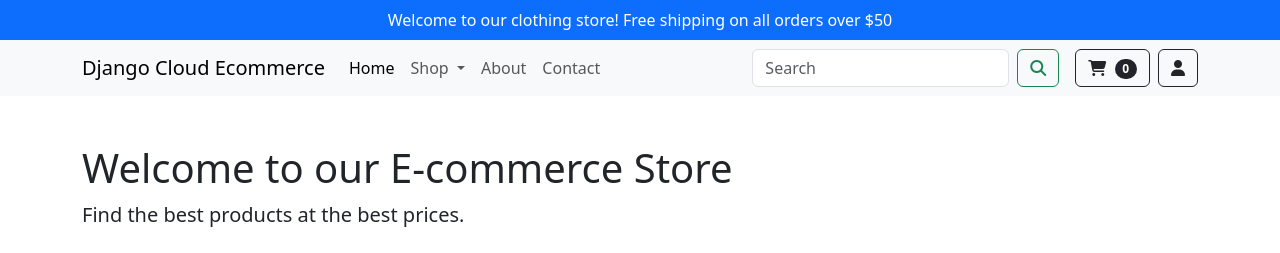
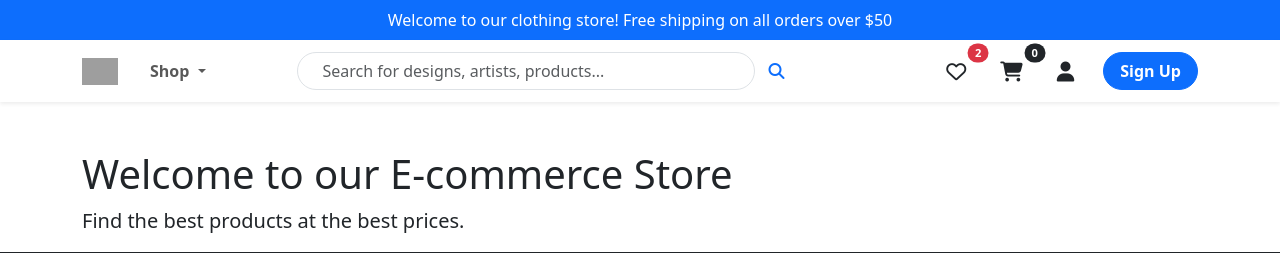
Before and after one commit to latorreandrea/django-cloud-ecommerce, a Django app: page / in a window 1280 px wide. Shown: the top 253 px of the page. Run offline with Django 5.2, Linux system fonts and the light colour scheme; grey boxes are pictures that could not be loaded.

Commit message:
Refactor footer and navbar for improved layout and styling; update Google Fonts import

```diff
--- a/templates/base.html
+++ b/templates/base.html
@@ -31,6 +31,7 @@
     </title>
 </head>
 <body>
+
     <header>
         {% block header %}
             {% include 'partials/navbar.html' %}
--- a/templates/partials/footer.html
+++ b/templates/partials/footer.html
@@ -1,33 +1,50 @@
-<footer class="footer fixed-bottom py-4 bg-dark text-white shadow-sm">
+<footer class="footer py-5 bg-dark text-white">
     <div class="container">
-        <div class="row">
-            <div class="col-md-4 mb-3">
-                <h5>About Us</h5>
-                <p>Django Cloud Ecommerce is a clothing store offering the latest fashion trends at affordable prices.</p>
+        <div class="row align-items-start">
+            <!-- Logo & About -->
+            <div class="col-md-3 mb-4 mb-md-0">
+                <a href="/" class="d-inline-block mb-2">
+                    <!-- logo -->
+                    <img src="/static/img/logo-white.png" alt="Django Cloud Ecommerce" style="max-width:120px;">
+                </a>
+                <p class="small mb-0">BluntTee: Your words. Our shirts. Coincidence? We think not.</p>
             </div>
-            <div class="col-md-4 mb-3">
-                <h5>Quick Links</h5>
+            <!-- Quick Links -->
+            <div class="col-md-3 mb-4 mb-md-0">
+                <h6 class="text-uppercase fw-bold mb-3">Shop</h6>
                 <ul class="list-unstyled">
-                    <li><a href="#" class="text-white">Home</a></li>
-                    <li><a href="#" class="text-white">Products</a></li>
-                    <li><a href="#" class="text-white">Special Offers</a></li>
-                    <li><a href="#" class="text-white">Contact Us</a></li>
+                    <li><a href="#" class="text-white-50 text-decoration-none">Home</a></li>
+                    <li><a href="#" class="text-white-50 text-decoration-none">Products</a></li>
+                    <li><a href="#" class="text-white-50 text-decoration-none">Special Offers</a></li>
+                    <li><a href="#" class="text-white-50 text-decoration-none">Contact Us</a></li>
                 </ul>
             </div>
-            <div class="col-md-4 mb-3">
-                <h5>Follow Us</h5>
-                <div class="social-links">
-                    <a href="#" class="text-white me-2"><i class="fab fa-facebook-f"></i></a>
-                    <a href="#" class="text-white me-2"><i class="fab fa-twitter"></i></a>
-                    <a href="#" class="text-white me-2"><i class="fab fa-instagram"></i></a>
-                    <a href="#" class="text-white"><i class="fab fa-pinterest"></i></a>
+            <!-- Policies -->
+            <div class="col-md-3 mb-4 mb-md-0">
+                <h6 class="text-uppercase fw-bold mb-3">Policies</h6>
+                <ul class="list-unstyled">
+                    <li><a href="#" class="text-white-50 text-decoration-none">Privacy Policy</a></li>
+                    <li><a href="#" class="text-white-50 text-decoration-none">Terms of Service</a></li>
+                    <li><a href="#" class="text-white-50 text-decoration-none">Returns & Exchanges</a></li>
+                    <li><a href="#" class="text-white-50 text-decoration-none">Shipping Info</a></li>
+                </ul>
+            </div>
+            <!-- Social -->
+            <div class="col-md-3 text-md-end">
+                <h6 class="text-uppercase fw-bold mb-3">Follow Us</h6>
+                <div class="d-flex justify-content-md-end justify-content-start gap-3 mb-2">
+                    <a href="#" class="text-white fs-4"><i class="fab fa-facebook-f"></i></a>
+                    <a href="#" class="text-white fs-4"><i class="fab fa-twitter"></i></a>
+                    <a href="#" class="text-white fs-4"><i class="fab fa-instagram"></i></a>
+                    <a href="#" class="text-white fs-4"><i class="fab fa-pinterest"></i></a>
                 </div>
             </div>
         </div>
-        <hr>
+        <hr class="border-secondary my-4">
         <div class="row">
             <div class="col-12 text-center">
-                <p class="mb-0">&copy; {% now 'Y' %} Django Cloud Ecommerce. All rights reserved.</p>
+                <p class="small mb-1">&copy; {% now 'Y' %} BluntTee. All rights reserved.</p>
+                <p class="small text-white-50 mb-0"></p>
             </div>
         </div>
     </div>
--- a/templates/partials/navbar.html
+++ b/templates/partials/navbar.html
@@ -1,52 +1,55 @@
-<nav class="navbar navbar-expand-lg navbar-light bg-light">
+<nav class="navbar navbar-expand-lg navbar-light bg-white shadow-sm sticky-top py-2">
     <div class="container">
-        <a class="navbar-brand" href="#">Django Cloud Ecommerce</a>
+        <!-- Logo -->
+        <a class="navbar-brand fw-bold" href="/">
+            <img src="/static/img/logo.png" alt="Logo" width="36" height="36" class="me-2 align-middle" style="object-fit:contain;">
+        </a>
+        <!-- Toggler -->
         <button class="navbar-toggler" type="button" data-bs-toggle="collapse" data-bs-target="#navbarSupportedContent" aria-controls="navbarSupportedContent" aria-expanded="false" aria-label="Toggle navigation">
             <span class="navbar-toggler-icon"></span>
         </button>
+        <!-- Navbar content -->
         <div class="collapse navbar-collapse" id="navbarSupportedContent">
-            <ul class="navbar-nav me-auto mb-2 mb-lg-0">
-                <li class="nav-item">
-                    <a class="nav-link active" aria-current="page" href="#">Home</a>
-                </li>
+            <!-- Left: Shop dropdown -->
+            <ul class="navbar-nav me-3 mb-2 mb-lg-0">
                 <li class="nav-item dropdown">
-                    <a class="nav-link dropdown-toggle" href="#" id="navbarDropdownShop" role="button" data-bs-toggle="dropdown" aria-expanded="false">
+                    <a class="nav-link dropdown-toggle fw-semibold" href="#" id="navbarDropdownShop" role="button" data-bs-toggle="dropdown" aria-expanded="false">
                         Shop
                     </a>
                     <ul class="dropdown-menu" aria-labelledby="navbarDropdownShop">
                         <li><a class="dropdown-item" href="#">All Products</a></li>
                         <li><hr class="dropdown-divider"></li>
-                        <li><a class="dropdown-item" href="#">Shirts</a></li>
-                        <li><a class="dropdown-item" href="#">Pants</a></li>
-                        <li><a class="dropdown-item" href="#">Shoes</a></li>
+                        <li><a class="dropdown-item" href="#">T-Shirts</a></li>
+                        <li><a class="dropdown-item" href="#">Stickers</a></li>
+                        <li><a class="dropdown-item" href="#">Mugs</a></li>
+                        <li><a class="dropdown-item" href="#">Hoodies</a></li>
                         <li><a class="dropdown-item" href="#">Accessories</a></li>
                     </ul>
                 </li>
-                <li class="nav-item">
-                    <a class="nav-link" href="#">About</a>
-                </li>
-                <li class="nav-item">
-                    <a class="nav-link" href="#">Contact</a>
-                </li>
             </ul>
-            <div class="d-flex">
-                <form class="d-flex me-2">
-                    <input class="form-control me-2" type="search" placeholder="Search" aria-label="Search">
-                    <button class="btn btn-outline-success" type="submit">
-                        <i class="fas fa-search"></i>
-                    </button>
-                </form>
-                <div class="ms-2">
-                    <a href="#" class="btn btn-outline-dark">
-                        <i class="fas fa-shopping-cart"></i>
-                        <span class="badge bg-dark text-white ms-1 rounded-pill">0</span>
-                    </a>
-                </div>
-                <div class="ms-2">
-                    <a href="#" class="btn btn-outline-dark">
-                        <i class="fas fa-user"></i>
-                    </a>
-                </div>
+            <!-- Center: Search bar -->
+            <form class="d-flex mx-auto flex-grow-1" style="max-width: 500px;">
+                <input class="form-control rounded-pill px-4" type="search" placeholder="Search for designs, artists, products..." aria-label="Search">
+                <button class="btn btn-link ms-n5" type="submit" style="z-index:2;">
+                    <i class="fas fa-search"></i>
+                </button>
+            </form>
+            <!-- Right: Icons and Sign Up -->
+            <div class="d-flex align-items-center ms-auto">
+                <a href="#" class="btn btn-link text-dark position-relative me-2" title="Wishlist">
+                    <i class="far fa-heart fa-lg"></i>
+                    <span class="position-absolute top-0 start-100 translate-middle badge rounded-pill bg-danger" style="font-size:0.7em;">2</span>
+                </a>
+                <a href="#" class="btn btn-link text-dark position-relative me-2" title="Cart">
+                    <i class="fas fa-shopping-cart fa-lg"></i>
+                    <span class="position-absolute top-0 start-100 translate-middle badge rounded-pill bg-dark" style="font-size:0.7em;">0</span>
+                </a>
+                <a href="#" class="btn btn-link text-dark me-2" title="Account">
+                    <i class="fas fa-user fa-lg"></i>
+                </a>
+                <a href="#" class="btn btn-primary rounded-pill px-3 fw-semibold ms-2">
+                    Sign Up
+                </a>
             </div>
         </div>
     </div>
```
Also changed, not shown: static/css/styles.css (+12 -0 lines).
